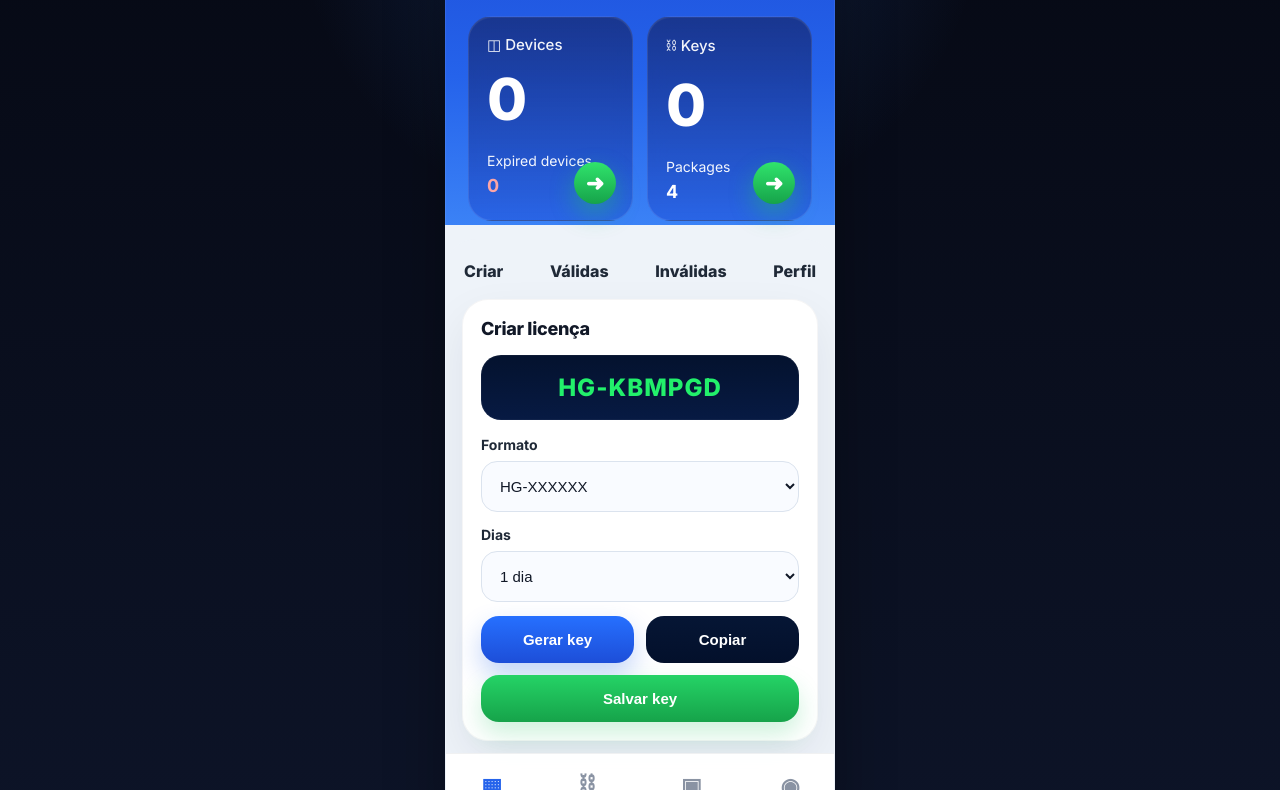
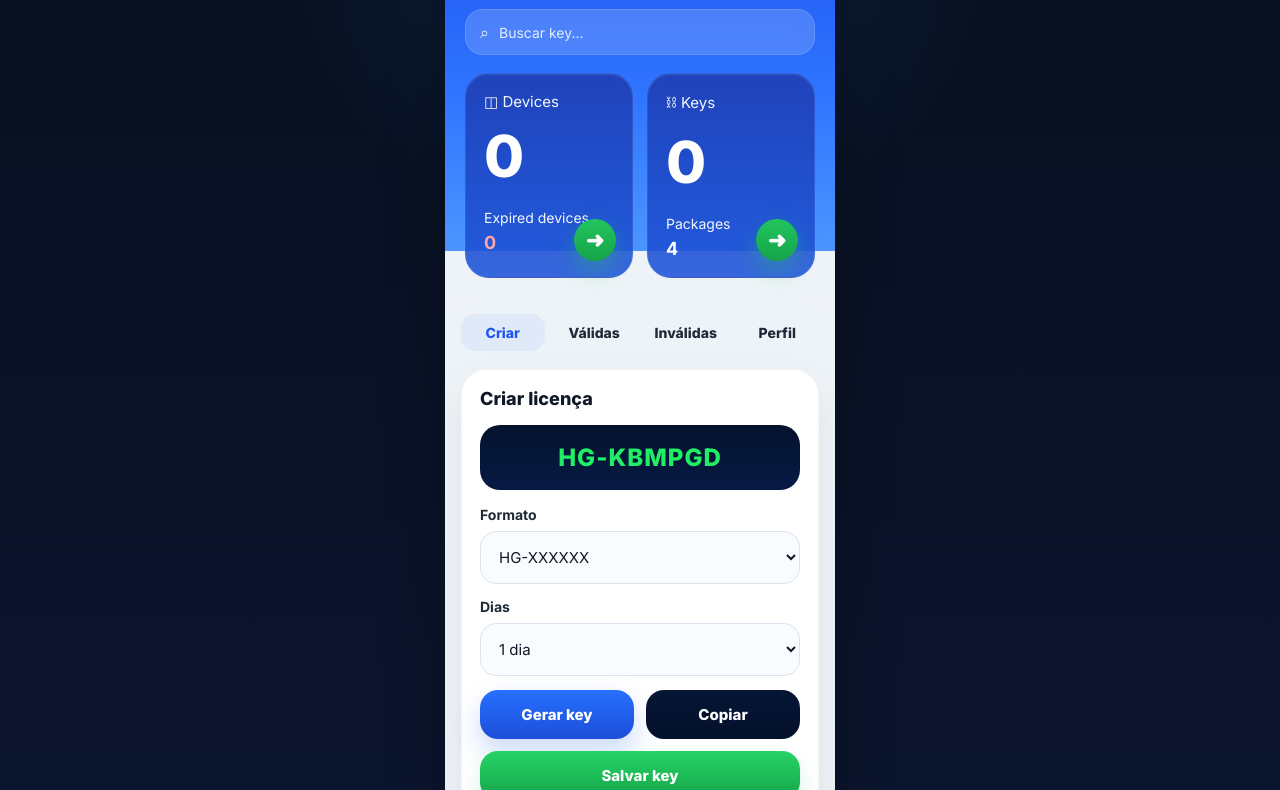
Before and after one commit to Matheusczm/ncx-site, a plain HTML site: page index.html in a window 1280 px wide. Shown: the part 109-899 px from the top of the page. Drawn offline with Linux system fonts and the light colour scheme.

Commit message:
Update index.html

```diff
--- a/index.html
+++ b/index.html
@@ -8,394 +8,411 @@
   <link rel="preconnect" href="https://fonts.gstatic.com" crossorigin>
   <link href="https://fonts.googleapis.com/css2?family=Inter:wght@400;500;600;700;800&display=swap" rel="stylesheet">
   <style>
-    :root {
-      --bg: #0b1020;
-      --bg-soft: #121933;
-      --panel: #f4f7fb;
-      --card: rgba(255,255,255,0.08);
-      --card-strong: rgba(255,255,255,0.12);
-      --text: #0f172a;
-      --muted: #6b7280;
-      --white: #ffffff;
-      --line: rgba(255,255,255,0.08);
-      --blue-1: #2563eb;
-      --blue-2: #3b82f6;
-      --blue-3: #60a5fa;
-      --green: #22c55e;
-      --green-dark: #16a34a;
-      --danger: #ef4444;
-      --shadow: 0 24px 60px rgba(0,0,0,0.30);
-      --radius-xl: 28px;
-      --radius-lg: 22px;
-      --radius-md: 16px;
+    :root{
+      --blue1:#1f55f0;
+      --blue2:#2f74ff;
+      --blue3:#4c95ff;
+      --bg:#eef3f8;
+      --panel:#ffffff;
+      --text:#111827;
+      --muted:#6b7280;
+      --green:#22c55e;
+      --green2:#16a34a;
+      --danger:#ef4444;
+      --dark:#06142f;
+      --line:#dbe4ee;
+      --shadow:0 24px 60px rgba(0,0,0,.28);
     }
 
-    * {
-      box-sizing: border-box;
-      margin: 0;
-      padding: 0;
+    *{
+      margin:0;
+      padding:0;
+      box-sizing:border-box;
       -webkit-tap-highlight-color: transparent;
+      font-family:"Inter",sans-serif;
     }
 
-    body {
-      font-family: "Inter", sans-serif;
-      min-height: 100vh;
+    body{
       background:
-        radial-gradient(circle at top, rgba(59,130,246,0.24), transparent 30%),
-        linear-gradient(180deg, #060914 0%, #0d1428 100%);
-      display: flex;
-      justify-content: center;
-      align-items: center;
-      padding: 18px;
-      color: var(--text);
+        radial-gradient(circle at top, rgba(54,133,255,.18), transparent 30%),
+        linear-gradient(180deg,#07101f 0%, #0c1630 100%);
+      min-height:100vh;
+      display:flex;
+      justify-content:center;
+      align-items:flex-start;
+      padding:18px;
     }
 
-    .phone {
-      width: 390px;
-      min-height: 844px;
-      background:
-        linear-gradient(180deg, #1d4ed8 0%, #2563eb 18%, #3b82f6 34%, #eef3f9 34%, #eef3f9 100%);
-      border-radius: 34px;
-      overflow: hidden;
-      box-shadow: var(--shadow);
-      position: relative;
-      border: 1px solid rgba(255,255,255,0.08);
+    .phone{
+      width:390px;
+      max-width:100%;
+      min-height:100vh;
+      background:linear-gradient(180deg,var(--blue1) 0%, var(--blue2) 18%, var(--blue3) 34%, var(--bg) 34%, var(--bg) 100%);
+      border-radius:32px;
+      overflow:hidden;
+      box-shadow:var(--shadow);
+      position:relative;
     }
 
-    .top {
-      padding: 24px 22px 18px;
-      color: var(--white);
+    .top{
+      padding:24px 20px 18px;
+      color:#fff;
     }
 
-    .topbar {
-      display: flex;
-      align-items: center;
-      justify-content: space-between;
-      margin-bottom: 24px;
+    .topbar{
+      display:flex;
+      justify-content:space-between;
+      align-items:center;
+      margin-bottom:18px;
+      gap:12px;
     }
 
-    .brand-wrap {
-      display: flex;
-      align-items: center;
-      gap: 14px;
+    .brand{
+      display:flex;
+      align-items:center;
+      gap:14px;
+      min-width:0;
     }
 
-    .avatar {
-      width: 58px;
-      height: 58px;
-      border-radius: 50%;
-      background: rgba(255,255,255,0.88);
-      color: #8b8b8b;
-      display: grid;
-      place-items: center;
-      font-size: 28px;
-      font-weight: 800;
-      box-shadow: inset 0 2px 8px rgba(0,0,0,0.08);
+    .avatar{
+      width:58px;
+      height:58px;
+      border-radius:50%;
+      background:rgba(255,255,255,.9);
+      color:#8a8a8a;
+      display:flex;
+      align-items:center;
+      justify-content:center;
+      font-size:28px;
+      font-weight:800;
+      flex-shrink:0;
     }
 
-    .brand-meta h1 {
-      font-size: 18px;
-      font-weight: 800;
-      letter-spacing: -0.3px;
-      margin-bottom: 4px;
+    .brand-text h1{
+      font-size:18px;
+      font-weight:800;
+      line-height:1.1;
+      margin-bottom:4px;
     }
 
-    .brand-meta p {
-      font-size: 14px;
-      opacity: 0.9;
-      font-weight: 500;
+    .brand-text p{
+      font-size:14px;
+      opacity:.92;
+      font-weight:500;
     }
 
-    .actions-top {
-      display: flex;
-      gap: 14px;
-      align-items: center;
-      font-size: 23px;
-      opacity: 0.95;
+    .top-icons{
+      display:flex;
+      gap:14px;
+      font-size:22px;
+      flex-shrink:0;
     }
 
-    .stat-grid {
-      display: grid;
-      grid-template-columns: 1fr 1fr;
-      gap: 14px;
+    .search-bar{
+      background:rgba(255,255,255,.16);
+      border:1px solid rgba(255,255,255,.14);
+      backdrop-filter: blur(10px);
+      border-radius:18px;
+      padding:12px 14px;
+      display:flex;
+      align-items:center;
+      gap:10px;
+      margin-bottom:18px;
     }
 
-    .stat-card {
-      background: linear-gradient(180deg, rgba(22,40,110,0.72), rgba(29,78,216,0.55));
-      border: 1px solid rgba(255,255,255,0.10);
-      backdrop-filter: blur(8px);
-      border-radius: 24px;
-      padding: 18px;
-      min-height: 168px;
-      position: relative;
-      box-shadow: inset 0 1px 0 rgba(255,255,255,0.06);
+    .search-bar input{
+      width:100%;
+      background:transparent;
+      border:none;
+      outline:none;
+      color:#fff;
+      font-size:14px;
     }
 
-    .stat-label {
-      font-size: 15px;
-      font-weight: 500;
-      opacity: 0.95;
-      margin-bottom: 16px;
+    .search-bar input::placeholder{
+      color:rgba(255,255,255,.85);
     }
 
-    .stat-value {
-      font-size: 58px;
-      line-height: 1;
-      font-weight: 800;
-      margin-bottom: 24px;
-      letter-spacing: -2px;
+    .stats{
+      display:grid;
+      grid-template-columns:1fr 1fr;
+      gap:14px;
     }
 
-    .stat-sub {
-      font-size: 14px;
-      opacity: 0.95;
+    .card{
+      background:linear-gradient(180deg, rgba(31,63,181,.92), rgba(28,83,217,.88));
+      border-radius:24px;
+      padding:18px;
+      min-height:165px;
+      position:relative;
+      box-shadow:inset 0 1px 0 rgba(255,255,255,.08);
+      border:1px solid rgba(255,255,255,.08);
     }
 
-    .stat-mini {
-      font-size: 18px;
-      margin-top: 6px;
-      font-weight: 700;
-      color: #fca5a5;
+    .card .label{
+      font-size:15px;
+      opacity:.95;
+      margin-bottom:16px;
     }
 
-    .stat-mini.white {
-      color: var(--white);
+    .card .value{
+      font-size:58px;
+      font-weight:800;
+      line-height:1;
+      margin-bottom:24px;
+      letter-spacing:-2px;
     }
 
-    .go-badge {
-      position: absolute;
-      right: 16px;
-      bottom: 16px;
-      width: 42px;
-      height: 42px;
-      border-radius: 50%;
-      background: linear-gradient(180deg, #30e46c, #16a34a);
-      color: white;
-      display: grid;
-      place-items: center;
-      font-size: 22px;
-      font-weight: 800;
-      box-shadow: 0 10px 24px rgba(34,197,94,0.42);
+    .card .sub{
+      font-size:14px;
+      opacity:.95;
     }
 
-    .main {
-      background: #eef3f9;
-      min-height: 590px;
-      border-top-left-radius: 30px;
-      border-top-right-radius: 30px;
-      padding: 18px 16px 96px;
+    .card .mini{
+      margin-top:6px;
+      font-size:18px;
+      font-weight:700;
+      color:#fca5a5;
     }
 
-    .tabs {
-      display: flex;
-      justify-content: space-between;
-      gap: 8px;
-      font-size: 16px;
-      font-weight: 800;
-      color: #1f2937;
-      margin: 4px 2px 18px;
-      flex-wrap: wrap;
+    .card .mini.white{
+      color:#fff;
     }
 
-    .tabs span {
-      cursor: pointer;
+    .go{
+      position:absolute;
+      right:16px;
+      bottom:16px;
+      width:42px;
+      height:42px;
+      border-radius:50%;
+      background:linear-gradient(180deg,var(--green),var(--green2));
+      display:flex;
+      align-items:center;
+      justify-content:center;
+      font-size:22px;
+      color:#fff;
+      font-weight:800;
+      box-shadow:0 10px 22px rgba(34,197,94,.35);
     }
 
-    .panel {
-      background: rgba(255,255,255,0.96);
-      border-radius: 26px;
-      padding: 18px;
-      box-shadow: 0 18px 45px rgba(15,23,42,0.07);
-      border: 1px solid rgba(15,23,42,0.04);
+    .main{
+      min-height:calc(100vh - 300px);
+      background:var(--bg);
+      border-top-left-radius:28px;
+      border-top-right-radius:28px;
+      padding:18px 16px 96px;
     }
 
-    .panel.hidden {
-      display: none;
+    .tabs{
+      display:grid;
+      grid-template-columns:repeat(4,1fr);
+      gap:8px;
+      margin-bottom:18px;
     }
 
-    .panel-title {
-      font-size: 18px;
-      font-weight: 800;
-      color: #111827;
-      margin-bottom: 16px;
-      letter-spacing: -0.3px;
+    .tabs span{
+      text-align:center;
+      font-size:14px;
+      font-weight:800;
+      color:#1f2937;
+      padding:10px 4px;
+      border-radius:14px;
+      cursor:pointer;
     }
 
-    .key-box {
-      width: 100%;
-      border-radius: 20px;
-      padding: 18px 16px;
-      margin-bottom: 16px;
-      text-align: center;
-      background: linear-gradient(180deg, #04122e, #071a43);
-      color: #22f06b;
-      font-size: 24px;
-      font-weight: 800;
-      letter-spacing: 1px;
-      box-shadow: inset 0 0 0 1px rgba(255,255,255,0.04);
-      word-break: break-word;
+    .tabs span.active-tab{
+      background:#dfe9f8;
+      color:var(--blue1);
     }
 
-    .field {
-      margin-bottom: 14px;
+    .panel{
+      background:rgba(255,255,255,.96);
+      border-radius:26px;
+      padding:18px;
+      box-shadow:0 18px 45px rgba(15,23,42,.07);
+      border:1px solid rgba(15,23,42,.04);
     }
 
-    .field label {
-      display: block;
-      font-size: 14px;
-      font-weight: 700;
-      color: #1f2937;
-      margin-bottom: 8px;
+    .hidden{
+      display:none;
+    }
+
+    .panel-title{
+      font-size:18px;
+      font-weight:800;
+      color:#111827;
+      margin-bottom:16px;
+    }
+
+    .key-box{
+      background:linear-gradient(180deg,#04122e,#071a43);
+      color:#20ef66;
+      padding:18px 16px;
+      border-radius:20px;
+      font-size:24px;
+      font-weight:800;
+      text-align:center;
+      letter-spacing:1px;
+      margin-bottom:16px;
+      word-break:break-word;
+    }
+
+    .field{
+      margin-bottom:14px;
+    }
+
+    .field label{
+      display:block;
+      font-size:14px;
+      font-weight:700;
+      color:#1f2937;
+      margin-bottom:8px;
     }
 
     .field select,
-    .field input {
-      width: 100%;
-      border: 1px solid #dbe3ee;
-      background: #f9fbff;
-      border-radius: 16px;
-      padding: 15px 14px;
-      font-size: 15px;
-      color: #111827;
-      outline: none;
+    .field input{
+      width:100%;
+      border:1px solid var(--line);
+      background:#f9fbff;
+      border-radius:16px;
+      padding:15px 14px;
+      font-size:15px;
+      color:#111827;
+      outline:none;
     }
 
     .field select:focus,
-    .field input:focus {
-      border-color: #93c5fd;
-      box-shadow: 0 0 0 4px rgba(59,130,246,0.10);
+    .field input:focus{
+      border-color:#93c5fd;
+      box-shadow:0 0 0 4px rgba(59,130,246,.10);
     }
 
-    .btn-row {
-      display: grid;
-      grid-template-columns: 1fr 1fr;
-      gap: 12px;
-      margin-top: 6px;
+    .btn-row{
+      display:grid;
+      grid-template-columns:1fr 1fr;
+      gap:12px;
+      margin-top:6px;
     }
 
-    button {
-      border: none;
-      border-radius: 18px;
-      padding: 15px 16px;
-      font-size: 15px;
-      font-weight: 800;
-      cursor: pointer;
-      transition: transform 0.12s ease, opacity 0.12s ease;
+    button{
+      border:none;
+      border-radius:18px;
+      padding:15px 16px;
+      font-size:15px;
+      font-weight:800;
+      cursor:pointer;
     }
 
-    button:active {
-      transform: scale(0.98);
+    .btn-primary{
+      background:linear-gradient(180deg,#2670ff,#1d4ed8);
+      color:#fff;
+      box-shadow:0 12px 26px rgba(37,99,235,.24);
     }
 
-    .btn-primary {
-      background: linear-gradient(180deg, #2670ff, #1d4ed8);
-      color: white;
-      box-shadow: 0 12px 26px rgba(37,99,235,0.28);
+    .btn-dark{
+      background:linear-gradient(180deg,#061635,#03102b);
+      color:#fff;
     }
 
-    .btn-dark {
-      background: linear-gradient(180deg, #061635, #03102b);
-      color: white;
+    .btn-success{
+      width:100%;
+      margin-top:12px;
+      background:linear-gradient(180deg,#25d366,#16a34a);
+      color:#fff;
+      box-shadow:0 12px 24px rgba(34,197,94,.20);
     }
 
-    .btn-success {
-      width: 100%;
-      margin-top: 12px;
-      background: linear-gradient(180deg, #25d366, #16a34a);
-      color: white;
-      box-shadow: 0 12px 24px rgba(34,197,94,0.22);
+    .list-search{
+      margin-bottom:14px;
     }
 
-    .list {
-      display: grid;
-      gap: 12px;
+    .list{
+      display:grid;
+      gap:12px;
     }
 
-    .item {
-      background: #f8fbff;
-      border: 1px solid #e2e8f0;
-      border-radius: 18px;
-      padding: 14px;
+    .item{
+      background:#f8fbff;
+      border:1px solid #e2e8f0;
+      border-radius:18px;
+      padding:14px;
     }
 
-    .item .code {
-      font-size: 14px;
-      font-weight: 800;
-      color: #111827;
-      margin-bottom: 8px;
-      word-break: break-word;
+    .item .code{
+      font-size:14px;
+      font-weight:800;
+      color:#111827;
+      margin-bottom:8px;
+      word-break:break-word;
     }
 
-    .item .meta {
-      font-size: 13px;
-      color: #6b7280;
-      line-height: 1.6;
+    .item .meta{
+      font-size:13px;
+      color:var(--muted);
+      line-height:1.6;
     }
 
-    .empty {
-      text-align: center;
-      color: #6b7280;
-      font-size: 14px;
-      padding: 18px 8px;
+    .empty{
+      text-align:center;
+      color:var(--muted);
+      font-size:14px;
+      padding:18px 8px;
     }
 
-    .profile-box {
-      display: grid;
-      gap: 12px;
+    .profile-card{
+      border-radius:18px;
+      background:#f8fbff;
+      border:1px solid #e2e8f0;
+      padding:16px;
+      line-height:1.8;
+      color:#6b7280;
+      font-size:14px;
     }
 
-    .profile-card {
-      border-radius: 18px;
-      background: #f8fbff;
-      border: 1px solid #e2e8f0;
-      padding: 16px;
+    .profile-card strong{
+      color:#111827;
     }
 
-    .profile-card strong {
-      color: #111827;
+    .bottom-nav{
+      position:absolute;
+      left:0;
+      right:0;
+      bottom:0;
+      background:rgba(255,255,255,.96);
+      backdrop-filter:blur(14px);
+      height:84px;
+      display:flex;
+      justify-content:space-around;
+      align-items:center;
+      border-top:1px solid rgba(15,23,42,.06);
     }
 
-    .bottom-nav {
-      position: absolute;
-      left: 0;
-      right: 0;
-      bottom: 0;
-      background: rgba(255,255,255,0.96);
-      backdrop-filter: blur(14px);
-      height: 84px;
-      display: flex;
-      justify-content: space-around;
-      align-items: center;
-      border-top: 1px solid rgba(15,23,42,0.06);
+    .nav-item{
+      text-align:center;
+      color:#8a93a3;
+      font-size:12px;
+      font-weight:700;
+      cursor:pointer;
     }
 
-    .nav-item {
-      text-align: center;
-      color: #8a93a3;
-      font-size: 12px;
-      font-weight: 700;
-      cursor: pointer;
+    .nav-item .icon{
+      display:block;
+      font-size:22px;
+      margin-bottom:5px;
     }
 
-    .nav-item .icon {
-      display: block;
-      font-size: 22px;
-      margin-bottom: 5px;
+    .nav-item.active{
+      color:var(--blue1);
     }
 
-    .nav-item.active {
-      color: #2563eb;
-    }
-
-    @media (max-width: 430px) {
-      body {
-        padding: 0;
+    @media (max-width:430px){
+      body{
+        padding:0;
       }
-
-      .phone {
-        width: 100%;
-        min-height: 100vh;
-        border-radius: 0;
+      .phone{
+        width:100%;
+        border-radius:0;
       }
     }
   </style>
@@ -404,45 +421,50 @@
   <div class="phone">
     <div class="top">
       <div class="topbar">
-        <div class="brand-wrap">
+        <div class="brand">
           <div class="avatar">K</div>
-          <div class="brand-meta">
+          <div class="brand-text">
             <h1>Key Manager</h1>
             <p>Premium</p>
           </div>
         </div>
 
-        <div class="actions-top">
+        <div class="top-icons">
           <span>⌕</span>
           <span>⌘</span>
         </div>
       </div>
 
-      <div class="stat-grid">
-        <div class="stat-card">
-          <div class="stat-label">◫ Devices</div>
-          <div class="stat-value" id="devicesCount">0</div>
-          <div class="stat-sub">Expired devices</div>
-          <div class="stat-mini" id="expiredDevicesCount">0</div>
-          <div class="go-badge">➜</div>
+      <div class="search-bar">
+        <span>⌕</span>
+        <input type="text" id="globalSearch" placeholder="Buscar key..." oninput="aplicarBuscaGlobal()">
+      </div>
+
+      <div class="stats">
+        <div class="card">
+          <div class="label">◫ Devices</div>
+          <div class="value" id="devicesCount">0</div>
+          <div class="sub">Expired devices</div>
+          <div class="mini" id="expiredDevicesCount">0</div>
+          <div class="go">➜</div>
         </div>
 
-        <div class="stat-card">
-          <div class="stat-label">⛓ Keys</div>
-          <div class="stat-value" id="keysCount">0</div>
-          <div class="stat-sub">Packages</div>
-          <div class="stat-mini white">4</div>
-          <div class="go-badge">➜</div>
+        <div class="card">
+          <div class="label">⛓ Keys</div>
+          <div class="value" id="keysCount">0</div>
+          <div class="sub">Packages</div>
+          <div class="mini white">4</div>
+          <div class="go">➜</div>
         </div>
       </div>
     </div>
 
     <div class="main">
       <div class="tabs">
-        <span onclick="showView('home')">Criar</span>
-        <span onclick="showView('validas')">Válidas</span>
-        <span onclick="showView('invalidas')">Inválidas</span>
-        <span onclick="showView('perfil')">Perfil</span>
+        <span id="tab-home" class="active-tab" onclick="showView('home')">Criar</span>
+        <span id="tab-validas" onclick="showView('validas')">Válidas</span>
+        <span id="tab-invalidas" onclick="showView('invalidas')">Inválidas</span>
+        <span id="tab-perfil" onclick="showView('perfil')">Perfil</span>
       </div>
 
       <div id="view-home" class="panel">
@@ -479,45 +501,43 @@
 
       <div id="view-validas" class="panel hidden">
         <div class="panel-title">Licenças válidas</div>
+        <div class="field list-search">
+          <input type="text" id="searchValidas" placeholder="Buscar nas válidas..." oninput="renderListas()">
+        </div>
         <div id="listaValidas" class="list"></div>
       </div>
 
       <div id="view-invalidas" class="panel hidden">
         <div class="panel-title">Licenças inválidas</div>
+        <div class="field list-search">
+          <input type="text" id="searchInvalidas" placeholder="Buscar nas inválidas..." oninput="renderListas()">
+        </div>
         <div id="listaInvalidas" class="list"></div>
       </div>
 
       <div id="view-perfil" class="panel hidden">
         <div class="panel-title">Perfil</div>
-        <div class="profile-box">
-          <div class="profile-card">
-            <div style="line-height:1.8; color:#6b7280; font-size:14px;">
-              Nome: <strong>Key Manager</strong><br>
-              Plano: <strong>Premium</strong><br>
-              Status: <strong>Online</strong><br>
-              Sistema: <strong>Ativo</strong>
-            </div>
-          </div>
+        <div class="profile-card">
+          Nome: <strong>Key Manager</strong><br>
+          Plano: <strong>Premium</strong><br>
+          Status: <strong>Online</strong><br>
+          Sistema: <strong>Ativo</strong>
         </div>
       </div>
     </div>
 
     <div class="bottom-nav">
-      <div class="nav-item active" onclick="showView('home', this)">
-        <span class="icon">▦</span>
-        Home
+      <div class="nav-item active" id="nav-home" onclick="showView('home')">
+        <span class="icon">▦</span>Home
       </div>
-      <div class="nav-item" onclick="showView('validas', this)">
-        <span class="icon">⛓</span>
-        Válidas
+      <div class="nav-item" id="nav-validas" onclick="showView('validas')">
+        <span class="icon">⛓</span>Válidas
       </div>
-      <div class="nav-item" onclick="showView('invalidas', this)">
-        <span class="icon">▣</span>
-        Inválidas
+      <div class="nav-item" id="nav-invalidas" onclick="showView('invalidas')">
+        <span class="icon">▣</span>Inválidas
       </div>
-      <div class="nav-item" onclick="showView('perfil', this)">
-        <span class="icon">◉</span>
-        Perfil
+      <div class="nav-item" id="nav-perfil" onclick="showView('perfil')">
+        <span class="icon">◉</span>Perfil
       </div>
     </div>
   </div>
@@ -536,10 +556,8 @@
 
     function criarKey() {
       const formato = document.getElementById("formato").value;
-
       if (formato === "hg") return "HG-" + letras(6);
       if (formato === "sem") return letras(6);
-
       return Math.random() < 0.9 ? "HG-" + letras(6) : letras(6);
     }
 
@@ -572,7 +590,6 @@
       expira.setDate(agora.getDate() + dias);
 
       const keys = getKeys();
-
       keys.push({
         code: previewKey,
         dias: dias,
@@ -608,18 +625,36 @@
       return d.toLocaleString("pt-BR");
     }
 
+    function filtrarLista(lista, termo) {
+      if (!termo) return lista;
+      termo = termo.toLowerCase();
+      return lista.filter(k =>
+        k.code.toLowerCase().includes(termo) ||
+        String(k.dias).includes(termo) ||
+        formatarData(k.criadaEm).toLowerCase().includes(termo) ||
+        formatarData(k.expiraEm).toLowerCase().includes(termo)
+      );
+    }
+
     function renderListas() {
       const { validas, invalidas } = separarKeys();
       const listaValidas = document.getElementById("listaValidas");
       const listaInvalidas = document.getElementById("listaInvalidas");
 
+      const termoGlobal = (document.getElementById("globalSearch").value || "").trim();
+      const termoValidas = (document.getElementById("searchValidas").value || "").trim() || termoGlobal;
+      const termoInvalidas = (document.getElementById("searchInvalidas").value || "").trim() || termoGlobal;
+
+      const validasFiltradas = filtrarLista(validas, termoValidas);
+      const invalidasFiltradas = filtrarLista(invalidas, termoInvalidas);
+
       listaValidas.innerHTML = "";
       listaInvalidas.innerHTML = "";
 
-      if (!validas.length) {
-        listaValidas.innerHTML = '<div class="empty">Nenhuma licença válida.</div>';
+      if (!validasFiltradas.length) {
+        listaValidas.innerHTML = '<div class="empty">Nenhuma licença válida encontrada.</div>';
       } else {
-        validas.forEach(k => {
+        validasFiltradas.forEach(k => {
           listaValidas.innerHTML += `
             <div class="item">
               <div class="code">${k.code}</div>
@@ -633,10 +668,10 @@
         });
       }
 
-      if (!invalidas.length) {
-        listaInvalidas.innerHTML = '<div class="empty">Nenhuma licença inválida.</div>';
+      if (!invalidasFiltradas.length) {
+        listaInvalidas.innerHTML = '<div class="empty">Nenhuma licença inválida encontrada.</div>';
       } else {
-        invalidas.forEach(k => {
+        invalidasFiltradas.forEach(k => {
           listaInvalidas.innerHTML += `
             <div class="item">
               <div class="code">${k.code}</div>
@@ -663,7 +698,12 @@
       atualizarCards();
     }
 
-    function showView(view, el = null) {
+    function limparTabsENav() {
+      document.querySelectorAll(".tabs span").forEach(el => el.classList.remove("active-tab"));
+      document.querySelectorAll(".nav-item").forEach(el => el.classList.remove("active"));
+    }
+
+    function showView(view) {
       document.getElementById("view-home").classList.add("hidden");
       document.getElementById("view-validas").classList.add("hidden");
       document.getElementById("view-invalidas").classList.add("hidden");
@@ -671,8 +711,13 @@
 
       document.getElementById("view-" + view).classList.remove("hidden");
 
-      document.querySelectorAll(".nav-item").forEach(item => item.classList.remove("active"));
-      if (el) el.classList.add("active");
+      limparTabsENav();
+      document.getElementById("tab-" + view).classList.add("active-tab");
+      document.getElementById("nav-" + view).classList.add("active");
+    }
+
+    function aplicarBuscaGlobal() {
+      renderListas();
     }
 
     gerarPreview();
```
